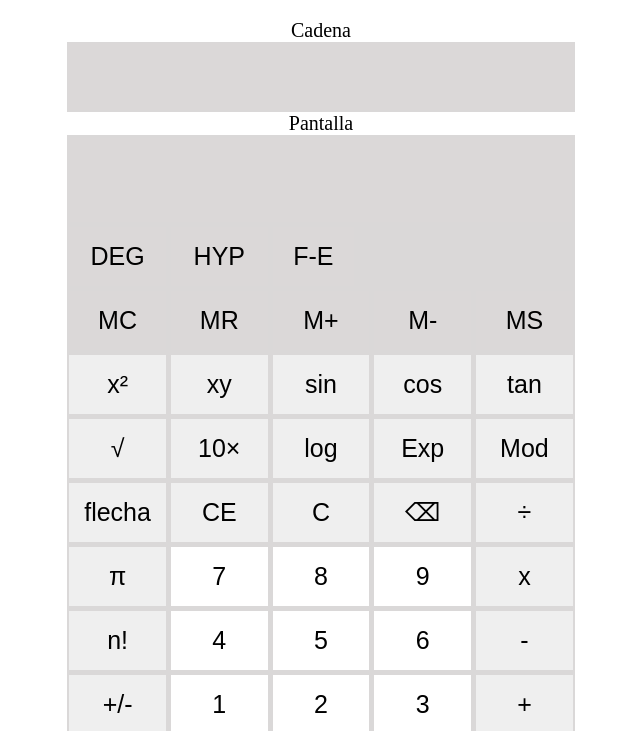
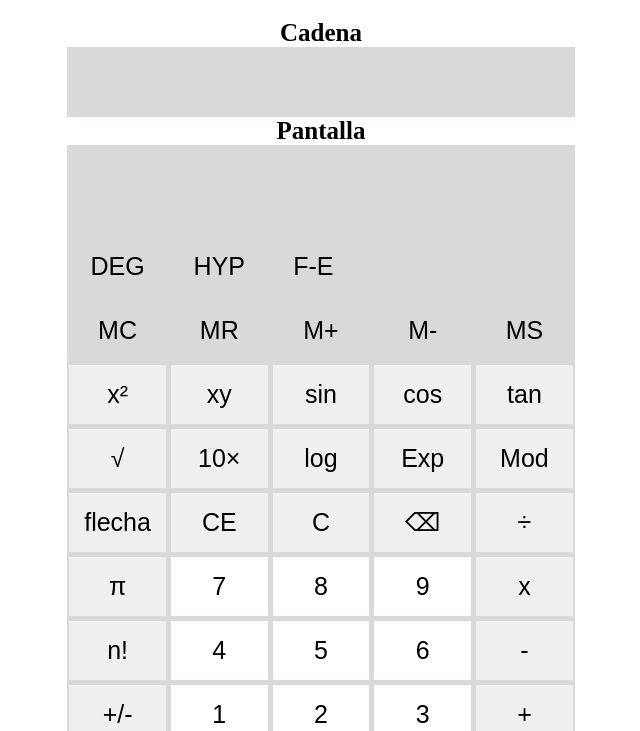
Before and after one commit to UO271728/SEW-JS, a plain HTML site: page Ejercicio4/CalculadoraCientifica.html in a window 1280 px wide. Shown: the part 69-800 px from the top of the page, without its empty margins (319-959 px from the left). Drawn offline with Linux system fonts and the light colour scheme.

Commit message:
Add files via upload

```diff
--- a/Ejercicio4/CalculadoraCientifica.css
+++ b/Ejercicio4/CalculadoraCientifica.css
@@ -58,8 +58,9 @@ label[for="cadena"]{
     grid-column-end: 6;
     grid-row-start: 1;
     grid-row-end: 1;
-    font-size:1.25em;
+    font-size:1.5625em;
     background-color: white;
+    font-weight: bolder;
 }
 
 label[for="pantalla"]{
@@ -67,8 +68,9 @@ label[for="pantalla"]{
     grid-column-end: 6;
     grid-row-start: 3;
     grid-row-end: 3;
-    font-size:1.25em;
+    font-size:1.5625em;
     background-color: white;
+    font-weight: bolder;
 }
 
 main>input[name="F-E"]{
```
